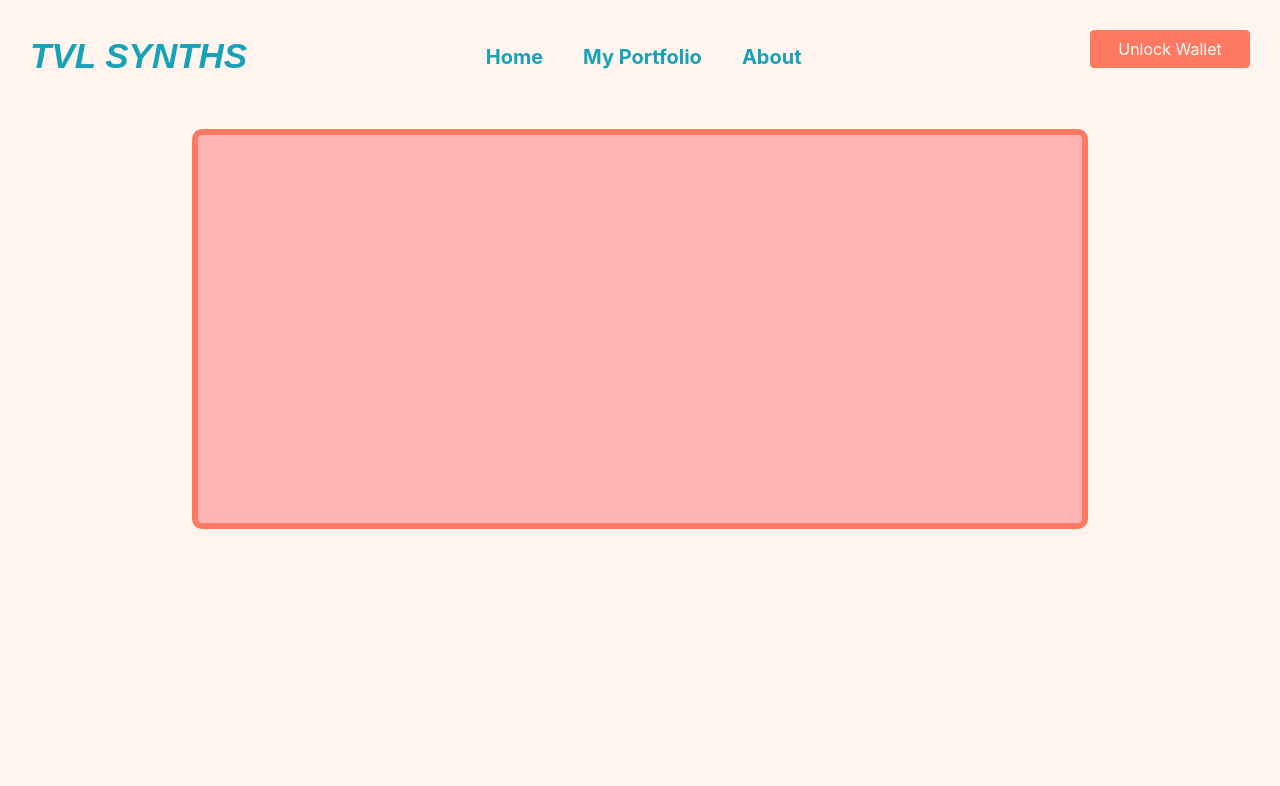
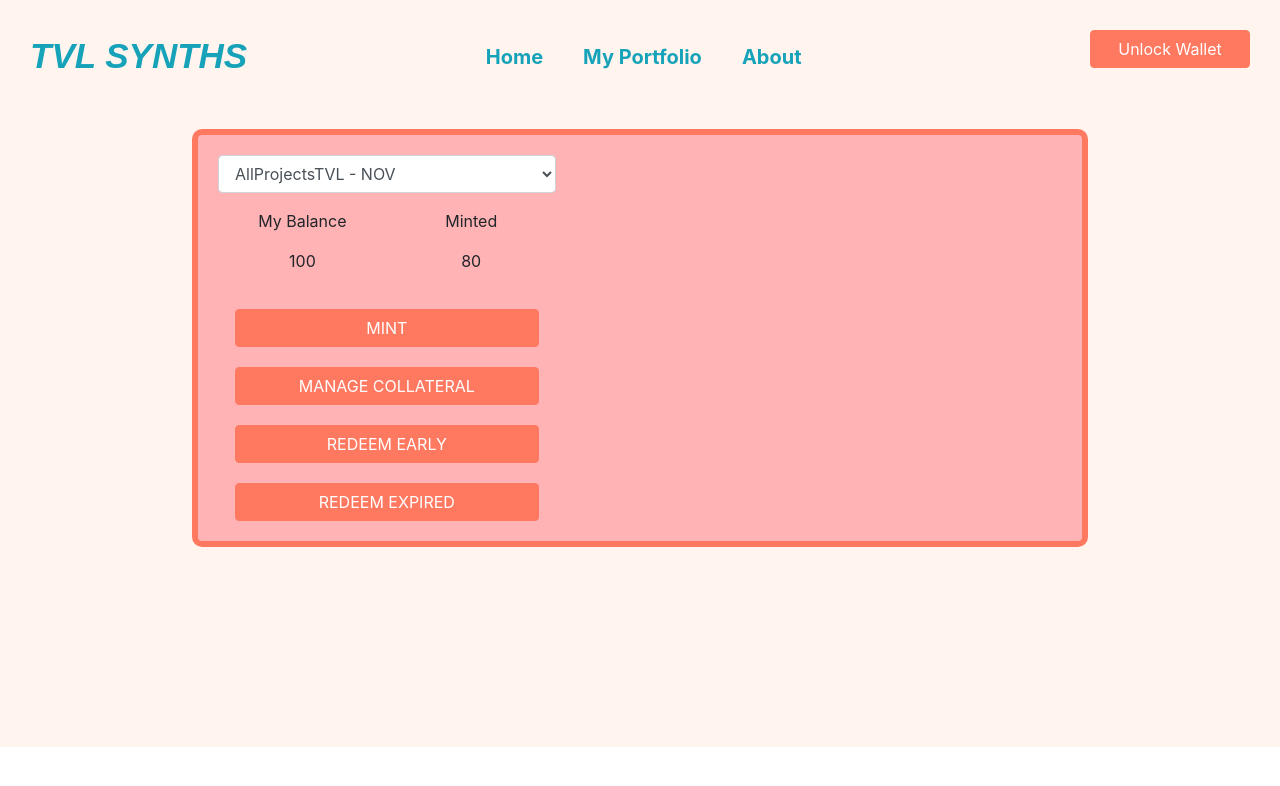
Before and after one commit to bryanjcampbell1/tvl-synthetics, a React (Create React App) app: page / in a window 1280 px wide. Both pictures are taken after a click on the element "My Portfolio". Shown: the top 786 px of the page. Built offline with nearby package versions, Linux system fonts and the light colour scheme; no server answers; the database is empty; what web3modal would draw is missing.

Commit message:
portfolio page looking better

```diff
--- a/src/Home.js
+++ b/src/Home.js
@@ -14,7 +14,7 @@ function Home(props){
                     fontVariant: "normal",
                     fontWeight: '900',
                     color:'rgb(22,162,185)'
-                }}> Derivatives For Your Favorite DeFi Protocols </p>
+                }}> TVL Derivatives For Your Favorite DeFi Protocols </p>
             </div>
             <Row>
                 <Col xs={0} sm={1} md={2} lg={2}></Col>
--- a/src/Main.js
+++ b/src/Main.js
@@ -76,8 +76,6 @@ function Main(props){
                     </Form.Group>
                 </Form>
 
-                <p> Derivative Products</p>
-
                 <Row>
                     <Col xs={0} sm={1} md={2} lg={2} ></Col>
                     <Col>
--- a/src/Portfolio.js
+++ b/src/Portfolio.js
@@ -1,29 +1,88 @@
 import React, {useEffect, useState} from 'react';
-import {Row, Col, Form} from 'react-bootstrap';
+import {Row, Col, Form,Button} from 'react-bootstrap';
 import Main from "./Main";
 
 
 function Portfolio(props){
+    const [project, setProject] = useState("All Projects");
 
     return(
-        <div style={{height:800,display:'flex', justifyContent:'center'}}>
-            <div style={box}>
+        <div>
+            <div style={{display:'flex', justifyContent:'center'}}>
+                <div style={box}>
+                    <div style={{
+                        width:'40%'
+                    }}>
+                        <div style={{marginTop:-15}}>
+                            <Form>
+                                <Form.Group  controlId="currency" style={{marginTop:15}}>
+                                    <Form.Control as="select"
+                                                  onChange={(e)=> setProject(e.target.value)}>
+                                        <option>AllProjectsTVL - NOV</option>
+                                        <option>AaveTVL - NOV</option>
+                                        <option>OpiumNetwork - NOV</option>
+                                        <option>MakerTVL - DEC</option>
+                                    </Form.Control>
+                                </Form.Group>
+                            </Form>
+                        </div>
 
+                        <div style={{display:'flex', width:'100%'}}>
+                            <div style={{
+                                display:'flex',
+                                flexDirection:"column",
+                                alignItems:"center",
+                                width:'50%'}}>
+                                <p>My Balance</p>
+                                <p>100</p>
+                            </div>
+                            <div style={{
+                                display:'flex',
+                                flexDirection:"column",
+                                alignItems:"center",
+                                width:'50%'}}>
+                                <p>Minted</p>
+                                <p>80</p>
+                            </div>
+                        </div>
 
+                        <div style={{
+                            display:'flex',
+                            flexDirection:"column",
+                            alignItems:"center",
+                            width:'100%',
+                        }}>
+                            <Button style={button1}>MINT</Button>
+                            <Button style={button1}>MANAGE COLLATERAL</Button>
+                            <Button style={button1}>REDEEM EARLY</Button>
+                            <Button style={button1}>REDEEM EXPIRED</Button>
+                        </div>
 
-
+                    </div>
+                    <div style={{
+                        width:'60%'
+                    }}></div>
+                </div>
             </div>
+            <div style={{height:200}}></div>
         </div>
     );
 }
 
 const box = {
     width:"70%",
-    height:400,
     backgroundColor:'#ffb3b5',
     border:'6px solid #ff7961',
     borderRadius:10,
-    padding:30,
+    padding:20,
+    display:'flex',
+}
+
+const button1 = {
+    marginTop:20,
+    width:'90%',
+    borderColor:'#ff7961',
+    backgroundColor:'#ff7961',
 }
 
 export default Portfolio;
```
